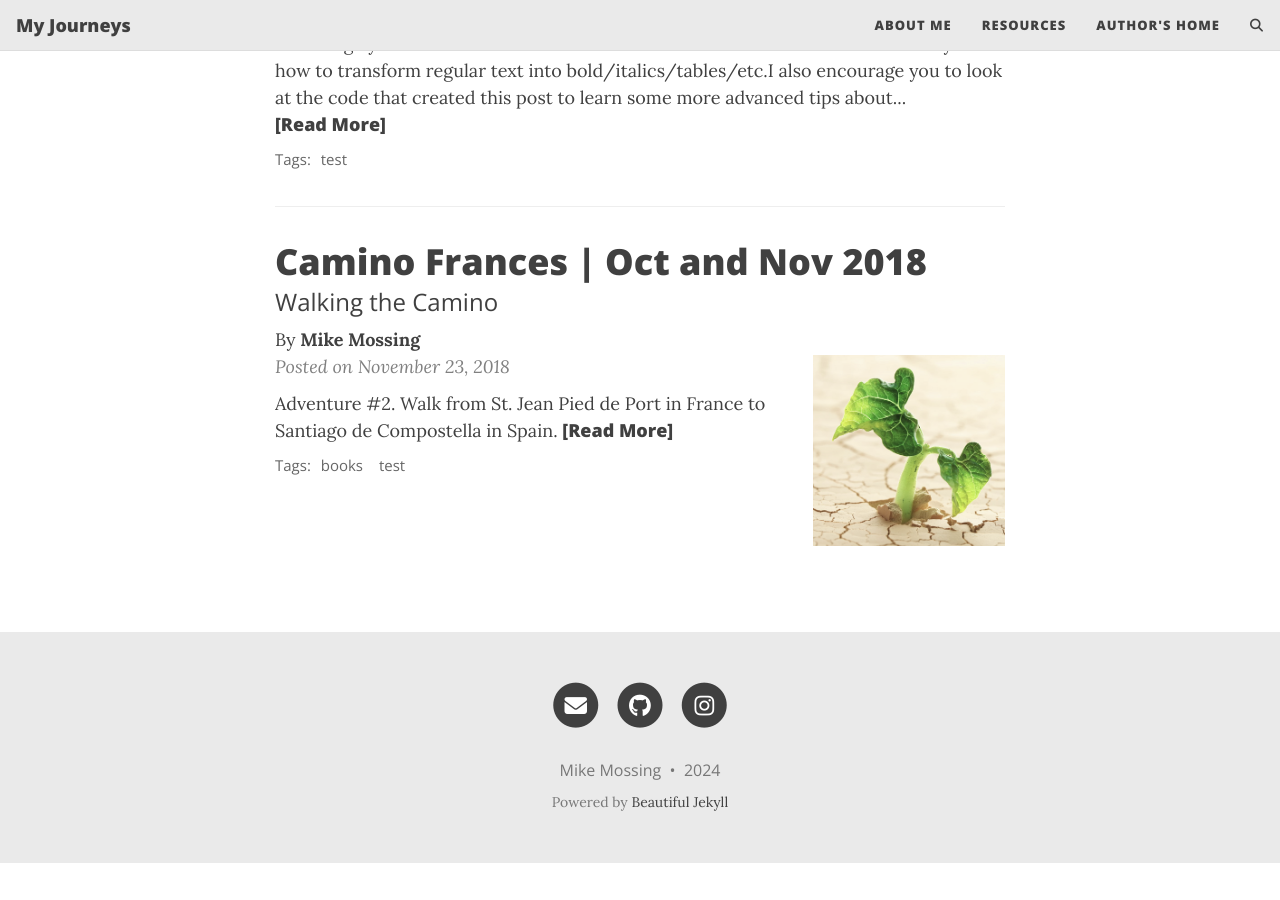
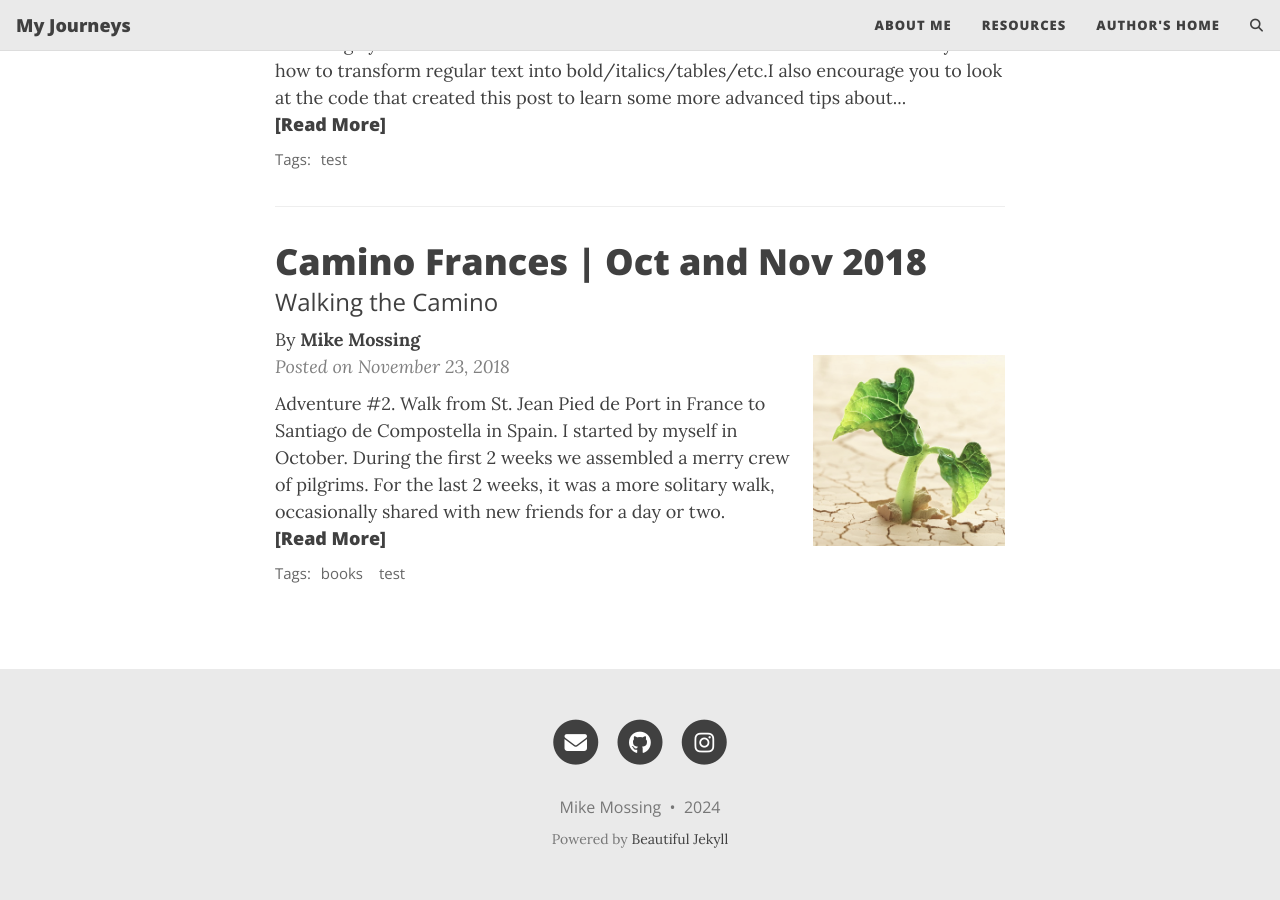
Before and after one commit to mmossing/mmossing.github.io, a Jekyll site: the page built from index.html, in a window 1280 px wide and 900 px high, scrolled down 523 px. Built offline with Jekyll 4.4.1, drawn with Linux system fonts in a browser that asks for light colours; the list of posts is cut into pages by our own code; comment, search, counter and statistics services are not loaded; before the commit the page ends 1386 px from its top, so only the background shows below that.

Commit message:
a few more changes to camino post

```diff
--- a/_posts/2018-11-23-Santiago.md
+++ b/_posts/2018-11-23-Santiago.md
@@ -9,31 +9,21 @@
 author: Mike Mossing
 ---
 
-Adventure #2.  Walk from St. Jean Pied de Port in France  to Santiago de Compostella in Spain.
+Adventure #2.  Walk from St. Jean Pied de Port in France  to Santiago de Compostella in Spain. I started by myself in October. During the first 2 weeks we assembled a merry crew of pilgrims. For the last 2 weeks, it was a more solitary walk,  occasionally shared with new friends for a day or two.
 
-I documented the trip on Strava and on Komoot [Camino Frances 2018 | Komoot](https://www.komoot.com/collection/2795906/-camino-frances-2018)
+I documented the trip on Strava and on Komoot [Camino Frances 2018 - Komoot](https://www.komoot.com/collection/2795906/-camino-frances-2018).  Below are links to
 
+## Camino D1
 <div class="strava-embed-placeholder" data-embed-type="activity" data-embed-id="1923056439" data-style="standard"></div>
 
 ## Camino D2
+<div class="strava-embed-placeholder embed-type="activity" embed-id="1923058891" data-style="standard"></div>
 
-::: {.strava-embed-placeholder embed-type="activity" embed-id="1923058891" data-style="standard"}
-:::
-:::
+## Camino D3
+<div class="strava-embed-placeholder embed-type="activity" embed-id="1924585722" data-style="standard"></div>
 
-::: activity
-## Camino D3
-
-::: {.strava-embed-placeholder embed-type="activity" embed-id="1924585722" data-style="standard"}
-:::
-:::
-
-::: activity
 ## Camino D4
-
-::: {.strava-embed-placeholder embed-type="activity" embed-id="1926677889" data-style="standard"}
-:::
-:::
+<div class="strava-embed-placeholder embed-type="activity" embed-id="1926677889" data-style="standard"></div>
 
 
 ##  Camino D31 - Santiago!
```
Also changed, not shown: 3 other files.
